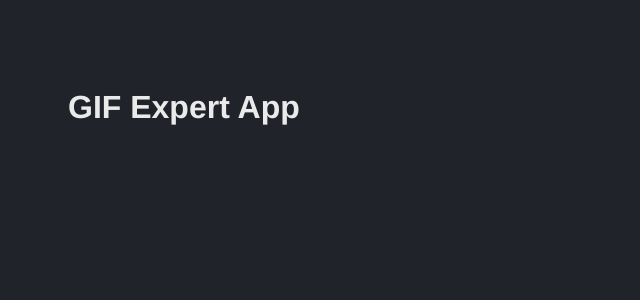
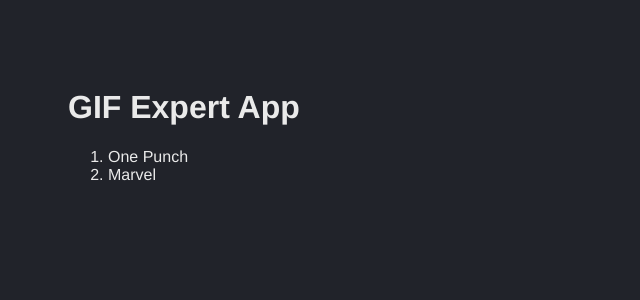
Before and after one commit to sudoalx/gif-expert-app, a React (Vite) app: page / in a window 1280 px wide. Shown: the top 300 px of the page, without its empty margins (0-640 px from the left). Built offline with nearby package versions, Linux system fonts and the light colour scheme.

Commit message:
Create categories list with useState hook array

```diff
--- a/src/GifExpertApp.jsx
+++ b/src/GifExpertApp.jsx
@@ -7,6 +7,11 @@ const GifExpertApp = () => {
       <h1>GIF Expert App</h1>
       {/* search input */}
       {/* GIFS container */}
+      <ol>
+        {categories.map((category) => {
+          return <li key={category}>{category}</li>;
+        })}
+      </ol>
       {/* GIF Items */}
     </>
   );
```
